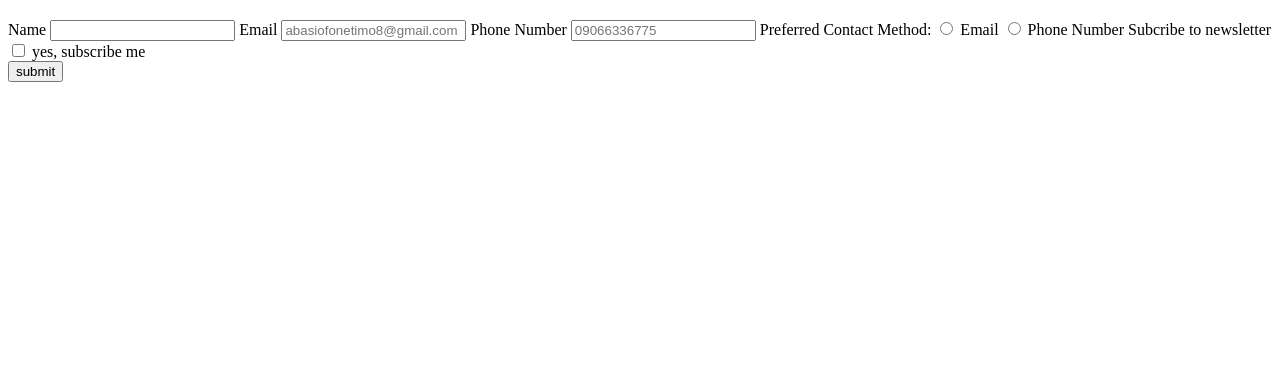
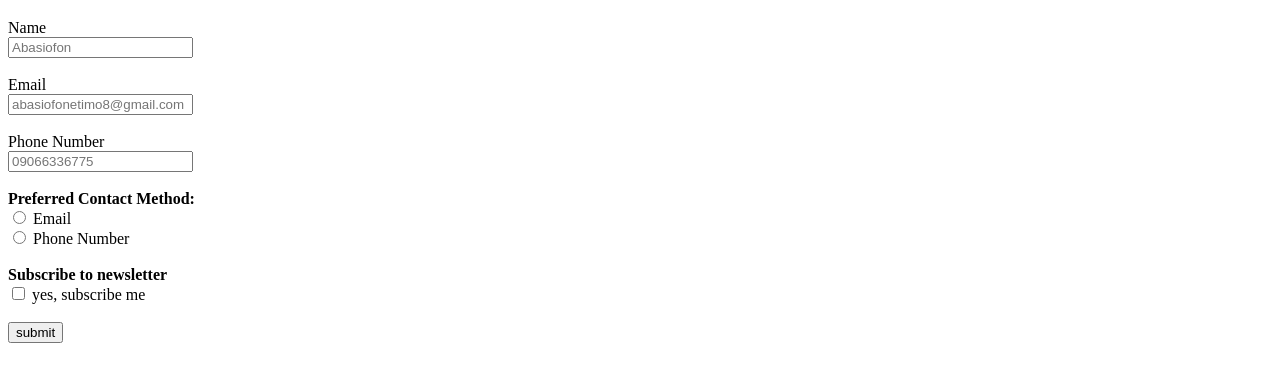
Before and after one commit to AiBeeCodes/Portfolio-Website, a plain HTML site: page contact.html in a window 1280 px wide. Shown: the part 131-512 px from the top of the page. Drawn offline with Linux system fonts and the light colour scheme.

Commit message:
initial commit

```diff
--- a/contact.html
+++ b/contact.html
@@ -17,20 +17,20 @@
     </nav>
    <h1>Contact Page</h1>
    <form action="">
-    <label for="">Name</label>
-    <input type="text" >
-    <label for="">Email</label>
-    <input type="email" placeholder="abasiofonetimo8@gmail.com">
-    <label for="">Phone Number</label>
-    <input type="tel" placeholder="09066336775">
-    <label for="">Preferred Contact Method:</label>
+    <label for="">Name</label><br>
+    <input type="text" placeholder="Abasiofon"><br> <br>
+    <label for="">Email</label><br>
+    <input type="email" placeholder="abasiofonetimo8@gmail.com"><br> <br>
+    <label for="">Phone Number</label><br>
+    <input type="tel" placeholder="09066336775"><br><br>
+    <label for=""><b>Preferred Contact Method:</b></label><br>
     <input type="radio">
-    <label for="">Email</label>
+    <label for="">Email</label><br>
     <input type="radio">
-    <label for="">Phone Number</label>
-    <label for="">Subcribe to newsletter</label><br>
+    <label for="">Phone Number</label><br> <br>
+    <label for=""><b>Subscribe to newsletter</b></label><br>
     <input type="checkbox">
-    <label for="">yes, subscribe me</label><br>
+    <label for="">yes, subscribe me</label><br><br>
 
     <button type="submit">submit</button>
    </form>
```
